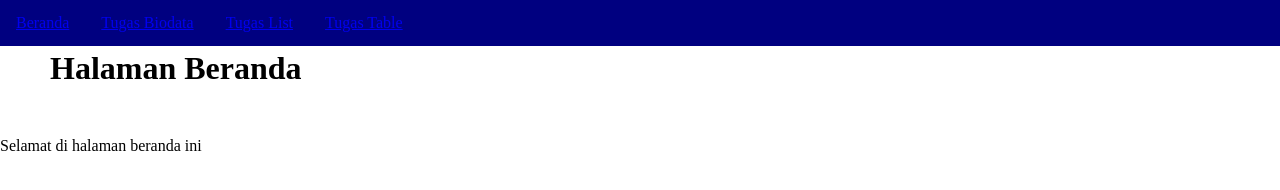
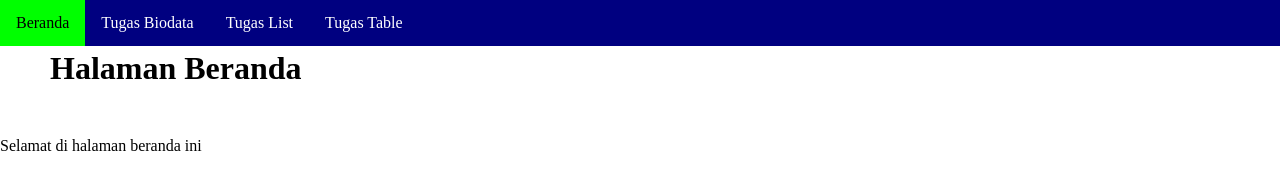
Before and after one commit to juanleegunawan12-netizen/kelas_noabsen, a plain HTML site: page index.html in a window 1280 px wide. Drawn offline with Linux system fonts and the light colour scheme.

Commit message:
buat file index dan style

```diff
--- a/style.css
+++ b/style.css
@@ -2,6 +2,7 @@ body {
     margin: 0;
     padding: 0;
 }
+
 ul {
     list-style-type: none;
     margin: 0;
@@ -12,20 +13,29 @@ ul {
     top: 0;
     width: 100%;
 }
+
 li {
     float: left;
 }
-li {
+
+li a {
     display: block;
     color: white;
     text-align: center;
     padding: 14px 16px;
     text-decoration: none;
 }
+
 li a:hover {
     background: lime;
     color: black;
 }
+
+li a:active {
+    background: #3fe1bd;
+    color: black;
+}
+
 h1 {
     margin: 50px;
 }
```
